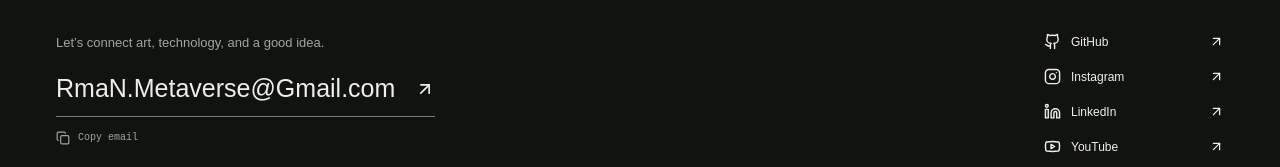
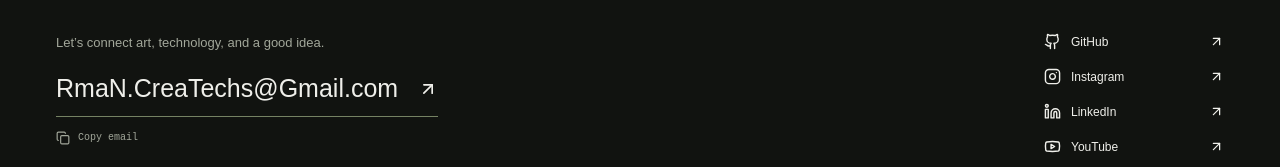
Before and after one commit to RmaNMetaverse/rmancvresume-web, a React (Vite) app: page / in a window 1280 px wide. Shown: the part 4495-4662 px from the top of the page. Built offline with nearby package versions, Linux system fonts and the light colour scheme.

Commit message:
new createchs email

```diff
--- a/index.html
+++ b/index.html
@@ -10,7 +10,7 @@
   </head>
   <body>
     <div id="root"></div>
-    <noscript>This interactive résumé requires JavaScript. Contact Arman Jangmiri at RmaN.Metaverse@Gmail.com or visit linkedin.com/in/armanjangmiri.</noscript>
+    <noscript>This interactive résumé requires JavaScript. Contact Arman Jangmiri at RmaN.CreaTechs@Gmail.com or visit linkedin.com/in/armanjangmiri.</noscript>
     <script type="module" src="/src/main.jsx"></script>
   </body>
 </html>
--- a/src/App.jsx
+++ b/src/App.jsx
@@ -4,7 +4,7 @@ import Sculpture from './Sculpture';
 import { logoUrl, socialProfiles } from './brand';
 const socialIcons = { github: Github, instagram: Instagram };
 import { experience, disciplines } from './data';
-const email = 'RmaN.Metaverse@Gmail.com';
+const email = 'RmaN.CreaTechs@Gmail.com';
 const filters = ['All experience', 'Engineering', 'Art & media', 'Writing & support'];
 function PrintResume() {
   return <div className="print-resume">
```
Also changed, not shown: 4 other files (tests, documents, lock files or other folders).
